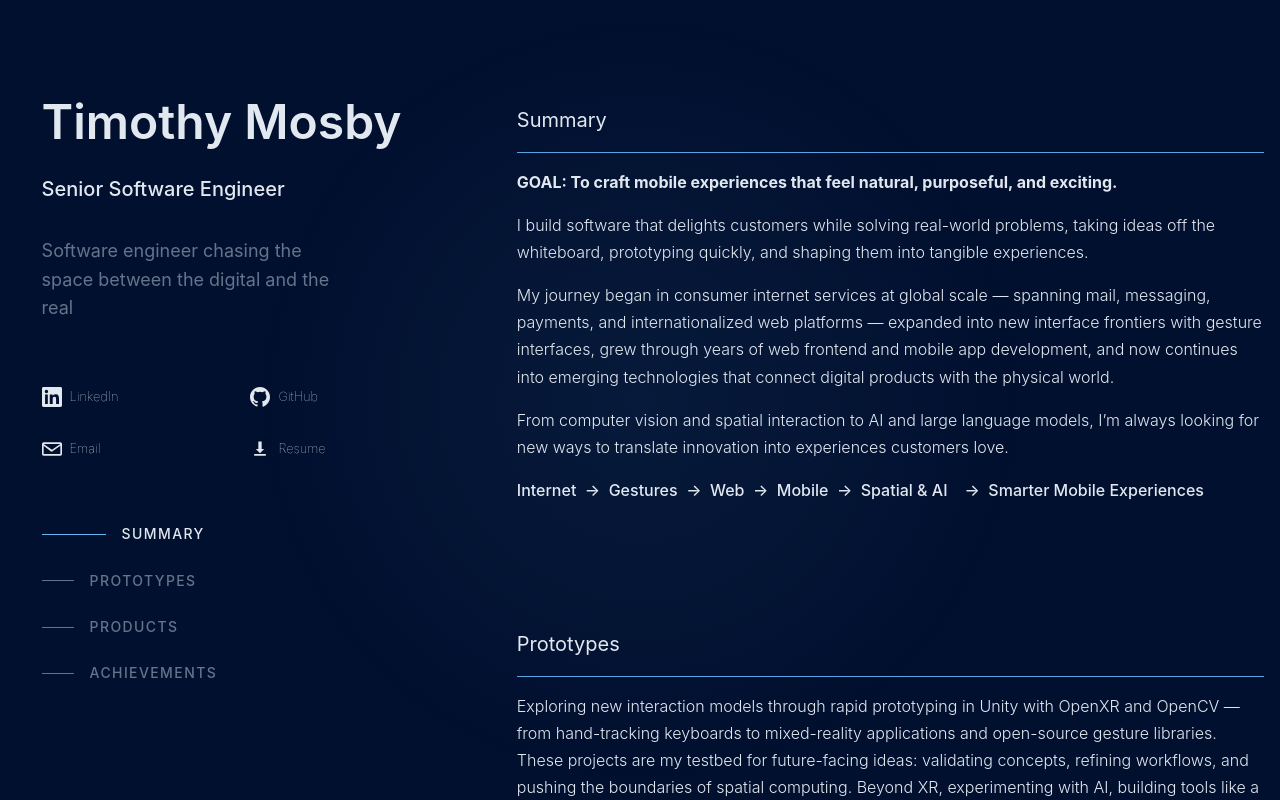
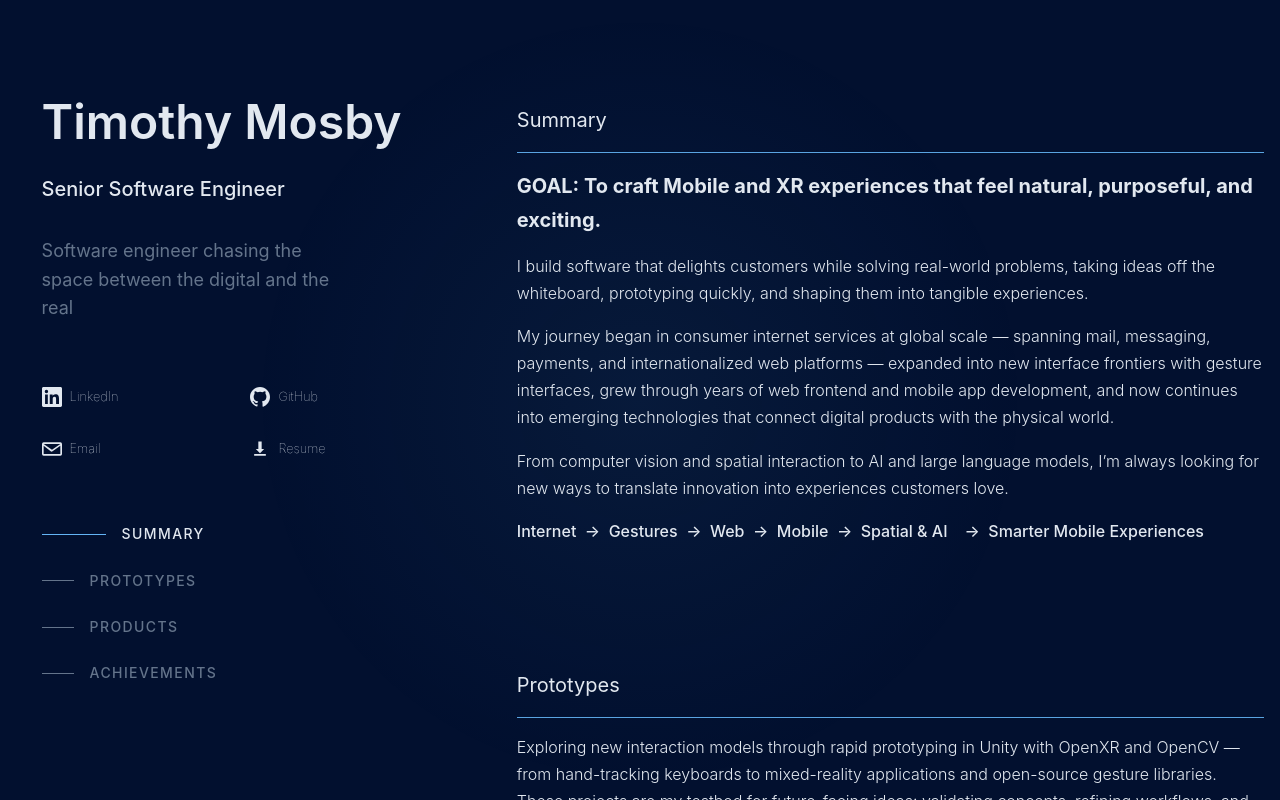
Before and after one commit to timmytimmytimmytime/timmytimmytimmytime.github.io, a React (Vite) app: page / in a window 1280 px wide. Shown: the top 800 px of the page. Built offline with nearby package versions, Linux system fonts and the light colour scheme.

Commit message:
Bump up Goal line to make it stand out to the reader

```diff
--- a/src/components/About/About.jsx
+++ b/src/components/About/About.jsx
@@ -1,8 +1,10 @@
+import styles from './About.module.css';
+
 function About() {
   return (
     <div>
       <div class="section-description">
-        <p><strong>GOAL: To craft mobile experiences that feel natural, purposeful, and exciting.</strong></p>
+        <p class={styles.goal}><strong>GOAL: To craft Mobile and XR experiences that feel natural, purposeful, and exciting.</strong></p>
 
         <p>I build software that delights customers while solving real-world problems, taking ideas off the whiteboard, prototyping quickly, and shaping them into tangible experiences.</p>
 
--- a/src/components/About/About.module.css
+++ b/src/components/About/About.module.css
@@ -1,3 +1,3 @@
-/* .about {
-    color: var(--color-text);
-} */
+.goal {
+    font-size: 20px;
+}
```
